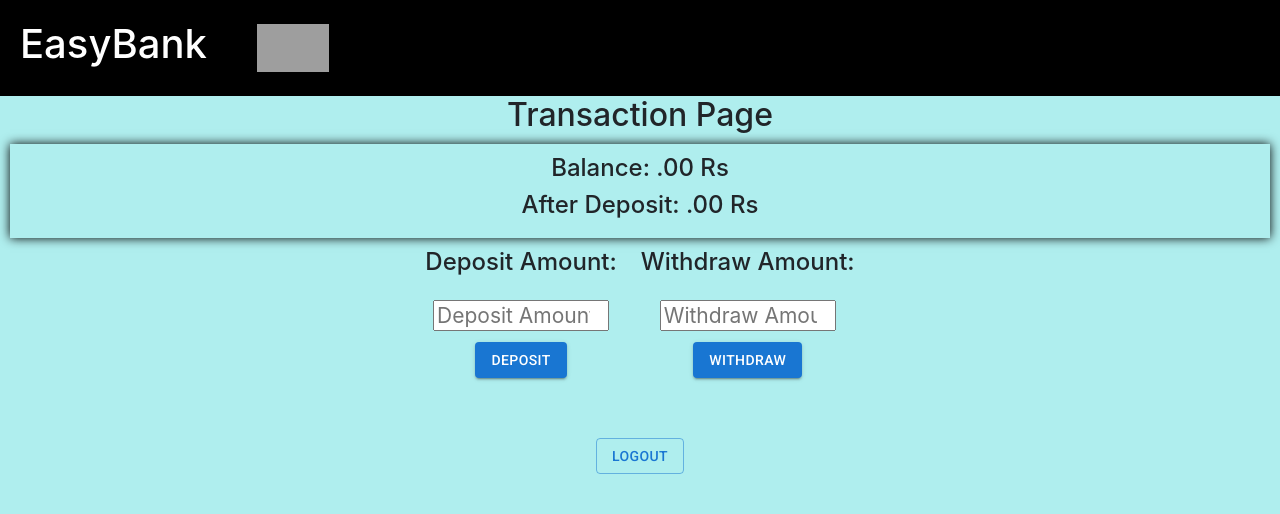
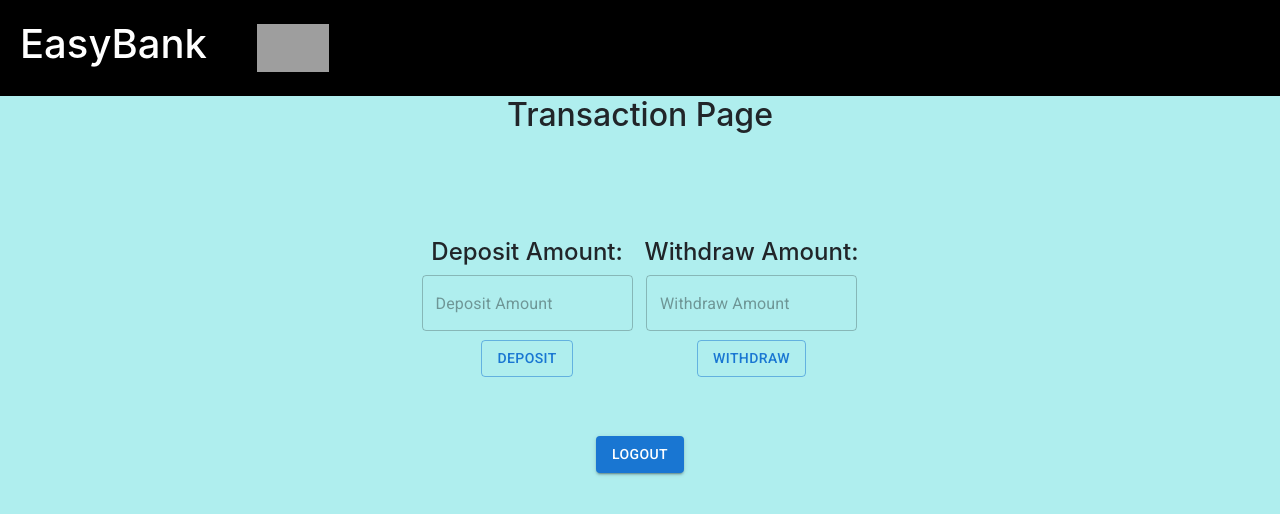
Before and after one commit to Shubhamtribhuvan8/EasyBank, a React (Create React App) app in the folder frontend/: page /transactions in a window 1280 px wide. Shown: the top 514 px of the page. Built offline with nearby package versions, Linux system fonts and the light colour scheme; grey boxes are pictures that could not be loaded.

Commit message:
almost ui and features have added

```diff
--- a/frontend/src/component/AllTransaction/Alltransaction.jsx
+++ b/frontend/src/component/AllTransaction/Alltransaction.jsx
@@ -1,21 +1,11 @@
 import React, { useEffect, useState } from "react";
 import axios from "axios";
-import {
-  Button,
-  CircularProgress,
-  Table,
-  TableBody,
-  TableCell,
-  TableContainer,
-  TableHead,
-  TableRow,
-  Paper,
-} from "@mui/material";
+import { Button, CircularProgress, Paper } from "@mui/material";
 import { Link, useNavigate } from "react-router-dom";
 import { toast } from "react-toastify";
 import LazyLoad from "react-lazyload";
 
-export default function Alltransaction(props) {
+export default function AllTransaction(props) {
   const [data, setData] = useState([]);
   const [loading, setLoading] = useState(true);
 
@@ -34,7 +24,7 @@ export default function Alltransaction(props) {
 
   const navigate = useNavigate();
 
-  const Homepage = () => {
+  const homepage = () => {
     setTimeout(() => {
       navigate("/");
     }, 3000);
@@ -44,13 +34,13 @@ export default function Alltransaction(props) {
   return (
     <div style={{ textAlign: "center" }}>
       <h1>All Transactions</h1>
-      <Button variant="contained" onClick={Homepage}>
+      <Button variant="contained" onClick={homepage}>
         Home Page
       </Button>
       {loading ? (
         <div
           style={{
-            display: "flex",
+            display: "grid",
             justifyContent: "center",
             marginTop: "50px",
           }}
@@ -58,35 +48,31 @@ export default function Alltransaction(props) {
           <CircularProgress size={100} />
         </div>
       ) : (
-        <TableContainer component={Paper} style={{ marginTop: "50px" }}>
-          <Table>
-            <TableHead>
-              <TableRow>
-                <TableCell align="center">Name</TableCell>
-              </TableRow>
-            </TableHead>
-            <TableBody>
+        <div
+          style={{
+            display: "grid",
+            justifyContent: "center",
+            marginTop: "50px",
+            gap: "16px",
+          }}
+        >
           {data.map((transaction) => (
             <LazyLoad key={transaction._id} height={200} once>
-                  <TableRow>
-                    <TableCell align="center">
-                      <div
-                        style={{ display: "flex", justifyContent: "center" }}
+              <Paper
+                style={{
+                  width: "400px",
+                  padding: "20px",
+                  textAlign: "center",
+                }}
               >
-                        {transaction.name}
-                      </div>
-                    </TableCell>
-                    <TableCell align="center">
+                <h2 style={{ fontFamily: "serif" }}>{transaction.name}</h2>
                 <Link to={`/transaction-details/${transaction._id}`}>
                   <Button variant="outlined">Details</Button>
                 </Link>
-                    </TableCell>
-                  </TableRow>
+              </Paper>
             </LazyLoad>
           ))}
-            </TableBody>
-          </Table>
-        </TableContainer>
+        </div>
       )}
     </div>
   );
--- a/frontend/src/component/AllTransaction/SingleTransaction.jsx
+++ b/frontend/src/component/AllTransaction/SingleTransaction.jsx
@@ -39,7 +39,7 @@ export default function SingleTransaction() {
           textAlign: "initial",
         }}
       >
-        <ul>
+        <ul style={{ fontFamily: "serif" }}>
           <p>Transaction ID: {data._id}</p>
           <p>Account Holder Name: {data.name}</p>
           <p>Account Balance: {data.balance}.00 Rs</p>
--- a/frontend/src/component/BankLogin/Logout.jsx
+++ b/frontend/src/component/BankLogin/Logout.jsx
@@ -16,7 +16,7 @@ export default function Logout() {
 
   return (
     <div>
-      <Button onClick={handleLogout} variant="outlined">
+      <Button onClick={handleLogout} variant="contained">
         Logout
       </Button>
     </div>
--- a/frontend/src/component/TransactionPage/Transactions.jsx
+++ b/frontend/src/component/TransactionPage/Transactions.jsx
@@ -1,11 +1,18 @@
+/* eslint-disable no-dupe-keys */
 import React, { useEffect, useState } from "react";
 import axios from "axios";
 import { toast } from "react-toastify";
-import { Button } from "@mui/material";
+import { Button, TextField, CircularProgress } from "@mui/material";
 import Logout from "../BankLogin/Logout";
+
 export default function TransactionPage() {
   const [user, setUser] = useState(null);
-  const [data, setData] = useState([]);
+  const [data, setData] = useState(null);
+  const [depositAmount, setDepositAmount] = useState("");
+  const [withdrawAmount, setWithdrawAmount] = useState("");
+  const [balanceAfterDeposit, setBalanceAfterDeposit] = useState(null);
+  const [isDepositing, setIsDepositing] = useState(false);
+  const [isWithdrawing, setIsWithdrawing] = useState(false);
 
   useEffect(() => {
     const token = localStorage.getItem("papa");
@@ -28,18 +35,13 @@ export default function TransactionPage() {
         .get("https://precious-fashion-dog.cyclic.app/account/details")
         .then((response) => {
           const accountDetails = response.data;
-          let isUserFound = false;
-          for (let i = 0; i < accountDetails.length; i++) {
-            if (user.name === accountDetails[i].name) {
-              setData(accountDetails[i]);
-              // console.log(accountDetails[i]);
-              isUserFound = true;
-              break;
-            }
-          }
-
-          if (!isUserFound) {
-            console.log("User not found");
+          const currentUserAccount = accountDetails.find(
+            (account) => account.name === user.name
+          );
+          if (currentUserAccount) {
+            setData(currentUserAccount);
+          } else {
+            console.log("User account not found");
           }
         })
         .catch((error) => {
@@ -47,11 +49,15 @@ export default function TransactionPage() {
         });
     }
   }, [user]);
-  const [depositAmount, setDepositAmount] = useState("");
-  const [withdrawAmount, setWithdrawAmount] = useState("");
-  // eslint-disable-next-line no-unused-vars
-  const [balanced, setBalance] = useState([]);
+
   const handleDeposit = async () => {
+    if (!depositAmount || isNaN(depositAmount) || depositAmount <= 0) {
+      toast.error("Please enter a valid deposit amount.");
+      return;
+    }
+
+    setIsDepositing(true);
+
     try {
       const response = await axios.post(
         "https://precious-fashion-dog.cyclic.app/account/deposit",
@@ -60,15 +66,26 @@ export default function TransactionPage() {
           amount: depositAmount,
         }
       );
-      setBalance(response.data.balance);
-      setData(response.data.balance);
-      toast.success("Deposit Done!");
+      setData(response.data);
+      setBalanceAfterDeposit(response.data.balance);
+      toast.success("Deposit successful!");
+      setDepositAmount("");
     } catch (error) {
       console.error(error);
-      toast.error("Something went Wrong!");
+      toast.error("Something went wrong. Please try again.");
     }
+
+    setIsDepositing(false);
   };
+
   const handleWithdraw = async () => {
+    if (!withdrawAmount || isNaN(withdrawAmount) || withdrawAmount <= 0) {
+      toast.error("Please enter a valid withdrawal amount.");
+      return;
+    }
+
+    setIsWithdrawing(true);
+
     try {
       const response = await axios.post(
         "https://precious-fashion-dog.cyclic.app/account/withdraw",
@@ -77,12 +94,17 @@ export default function TransactionPage() {
           amount: withdrawAmount,
         }
       );
-      setBalance(response.data.balance);
-      toast.success("Withdraw Done!");
+      setData(response.data);
+      toast.success("Withdrawal successful!");
+      setWithdrawAmount("");
     } catch (error) {
       console.error(error);
-      toast.error("Insufficient funds!");
+      toast.error(
+        "Insufficient funds. Please enter a valid withdrawal amount."
+      );
     }
+
+    setIsWithdrawing(false);
   };
 
   return (
@@ -97,22 +119,33 @@ export default function TransactionPage() {
             alignItems: "center",
           }}
         >
-          <h5>Account Holder Name: {user.name}</h5>
-          <h5>Account Holder Email: {user.email}</h5>
+          <h5 style={{ textDecoration: "underline" }}>
+            Account Holder Name: {user.name}
+          </h5>
+          <h5 style={{ textDecoration: "underline" }}>
+            Account Holder Email: {user.email}
+          </h5>
         </div>
       )}
+      <br />
       {data && (
         <div
           style={{
             boxShadow: "0 0 10px black",
             padding: "10px",
             margin: "10px",
+            width: "28rem",
+            margin: "0 auto",
+            backgroundColor: "floralwhite",
           }}
         >
           <h4>Balance: {data.balance}.00 Rs</h4>
-          <h4>After Deposit: {balanced}.00 Rs</h4>
+          {balanceAfterDeposit && (
+            <h4>After Deposit: {balanceAfterDeposit}.00 Rs</h4>
+          )}
         </div>
       )}
+      <br />
       <div
         style={{
           display: "flex",
@@ -123,8 +156,7 @@ export default function TransactionPage() {
       >
         <div>
           <h4>Deposit Amount:</h4>
-          <input
-            style={{ width: "11rem", fontSize: "21px" }}
+          <TextField
             type="number"
             id="depositAmount"
             placeholder="Deposit Amount"
@@ -132,15 +164,13 @@ export default function TransactionPage() {
             onChange={(e) => setDepositAmount(e.target.value)}
           />
           <br />
-          <Button onClick={handleDeposit} variant="contained">
-            Deposit
+          <Button onClick={handleDeposit} variant="outlined">
+            {isDepositing ? <CircularProgress size={20} /> : "Deposit"}
           </Button>
         </div>
-        <br />
         <div>
           <h4>Withdraw Amount:</h4>
-          <input
-            style={{ width: "11rem", fontSize: "21px" }}
+          <TextField
             type="number"
             id="withdrawAmount"
             placeholder="Withdraw Amount"
@@ -148,13 +178,11 @@ export default function TransactionPage() {
             onChange={(e) => setWithdrawAmount(e.target.value)}
           />
           <br />
-          <Button onClick={handleWithdraw} variant="contained">
-            Withdraw
+          <Button onClick={handleWithdraw} variant="outlined">
+            {isWithdrawing ? <CircularProgress size={20} /> : "Withdraw"}
           </Button>
-          <br />
         </div>
       </div>
-
       <br />
       <Logout />
     </div>
```
Lines whose indentation alone changed are shown as unchanged.
